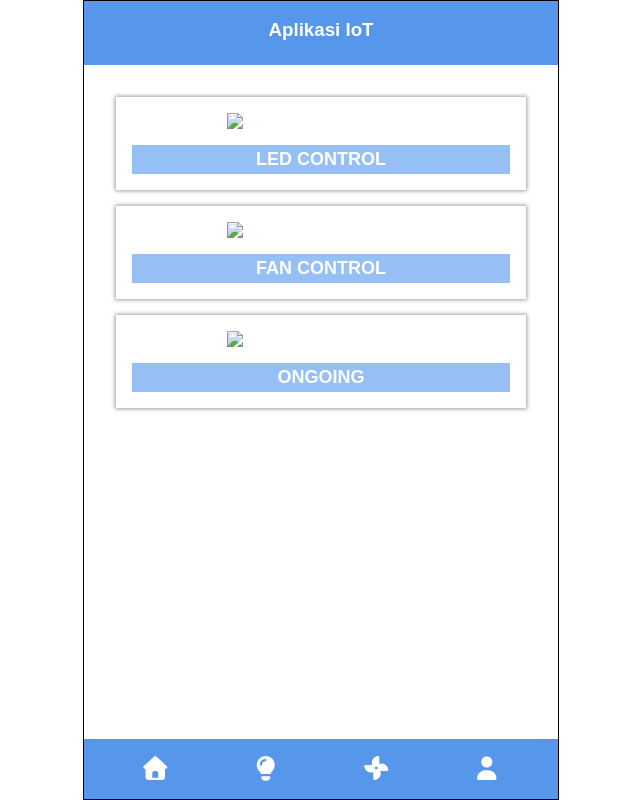
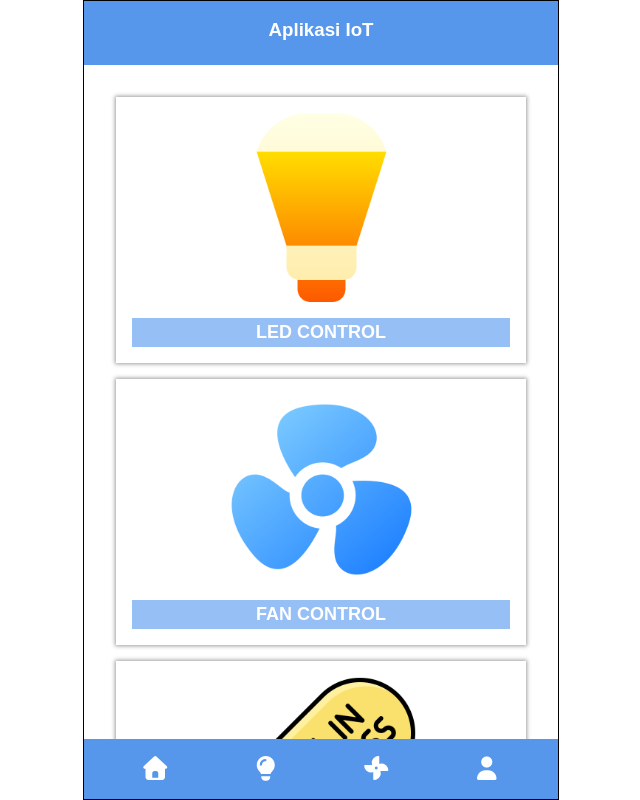
Before and after one commit to SrazerZ/electronic_control_arga, a plain HTML site: page index.html in a window 1280 px wide. Shown: the whole page, without its empty margins (319-959 px from the left). Drawn offline with Linux system fonts and the light colour scheme; the site is published under a folder, as on GitHub Pages, so addresses that start at the root find nothing; no server answers; a web font is replaced by a local one.

Commit message:
Konekin gambar ke HTML

```diff
--- a/index.html
+++ b/index.html
@@ -14,15 +14,15 @@
         </section>
         <section class="items">
             <div class="item">
-                <img src="/led.png" class="item-image">
+                <img src="led.png" class="item-image">
                 <button class="item-submit" onclick="location.href ='led.html'">LED CONTROL</button>
             </div>
             <div class="item">
-                <img src="/fan.png" class="item-image">
+                <img src="fan.png" class="item-image">
                 <button class="item-submit">FAN CONTROL</button>
             </div>
             <div class="item">
-                <img src="/work-in-progress.png" class="item-image">
+                <img src="work-in-progress.png" class="item-image">
                 <button class="item-submit">ONGOING</button>
             </div>
 
```
